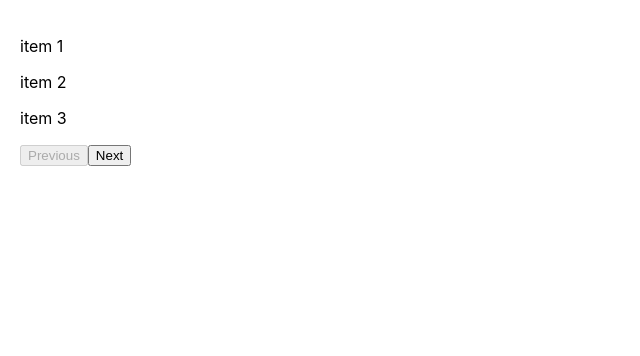
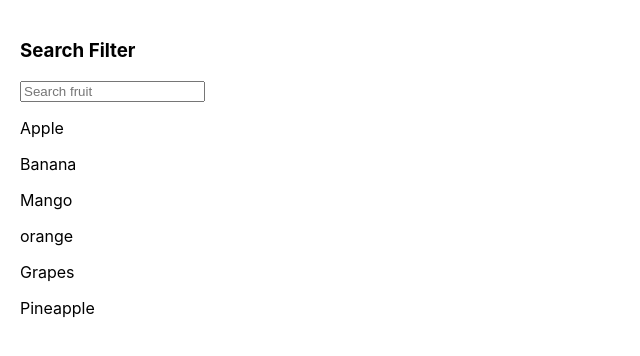
Before and after one commit to chhayashah/react-practise, a React (Create React App) app: page / in a window 1280 px wide. Shown: the top 356 px of the page, without its empty margins (0-640 px from the left). Built offline with nearby package versions, Linux system fonts and the light colour scheme.

Commit message:
search filter

```diff
--- a/src/App.js
+++ b/src/App.js
@@ -5,7 +5,8 @@ import './App.css';
 // import Accordion from "./components/Accordion";
 // import SearchDebounce from "./components/SearchDebounce";
 // import PasswordToggle from "./components/PasswordToggle";
-import Pagination from "./components/Pagination";
+// import Pagination from "./components/Pagination";
+import SearchFilter from "./components/SearchFilter";
 
 function App() {
   return (
@@ -15,7 +16,8 @@ function App() {
       {/* <Accordion/> */}
       {/* <SearchDebounce/> */}
       {/* <PasswordToggle/> */}
-      <Pagination/>
+      {/* <Pagination/> */}
+      <SearchFilter/>
    </div>
   );
 }
--- /dev/null
+++ b/src/components/SearchFilter.jsx
@@ -0,0 +1,21 @@
+import React, { useState } from "react";
+
+const SearchFilter = () => {
+    const [search, setSearch] = useState("");
+    const fruits = [
+        "Apple", "Banana", "Mango", "orange", "Grapes", "Pineapple"
+    ];
+
+    const filteredItems = fruits.filter((item) => {
+      return  item.toLowerCase().includes(search.toLowerCase())
+    });
+
+    return <div style={{ padding: "20px" }}>
+        <h3>Search Filter</h3>
+        <input value={search} onChange={(e) => setSearch(e.target.value)} placeholder="Search fruit" />
+        {filteredItems.map((item, index) => (
+            <p key={index}>{item }</p>
+        ))}
+    </div>;
+}
+export default SearchFilter;
```
